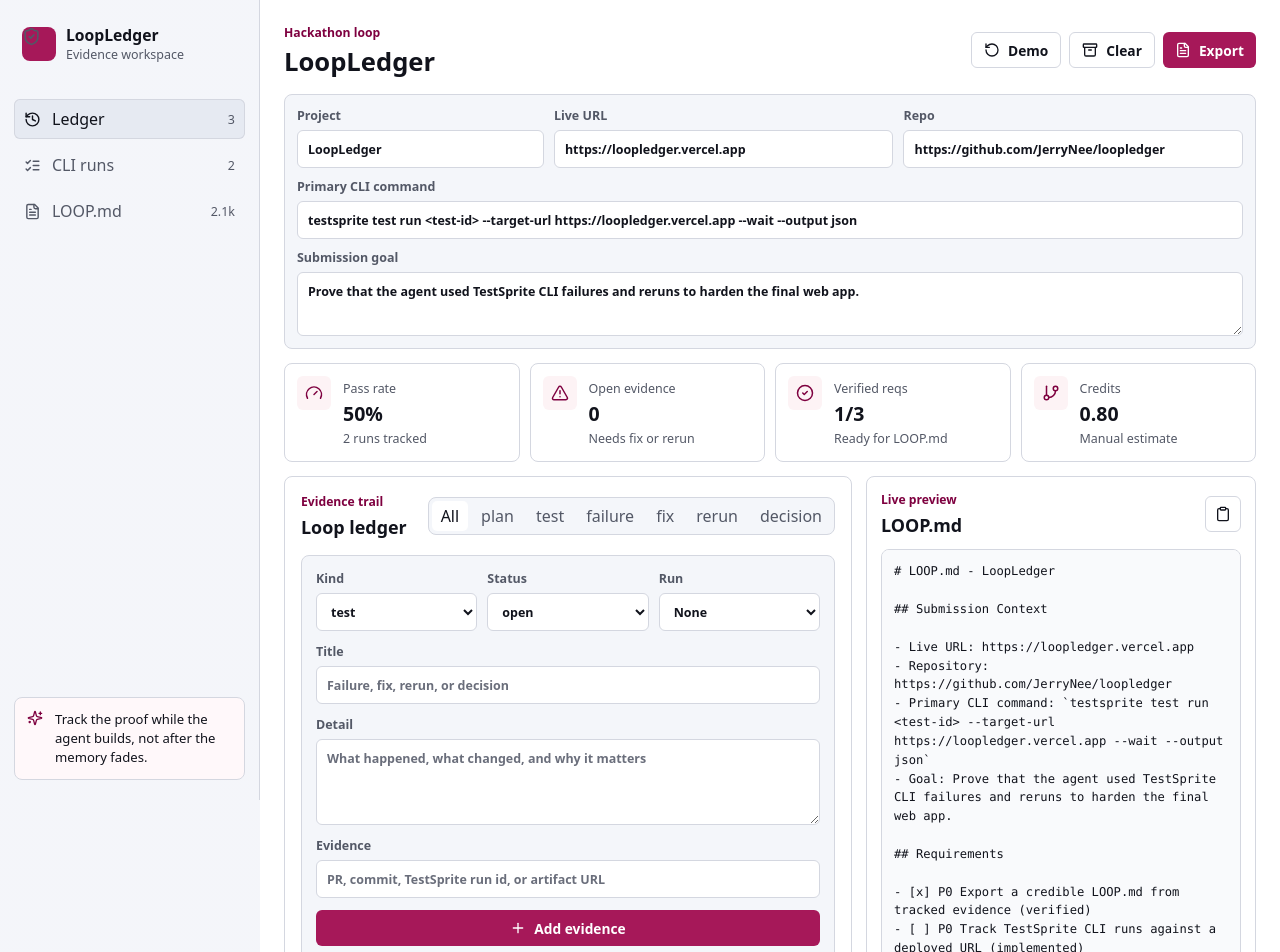
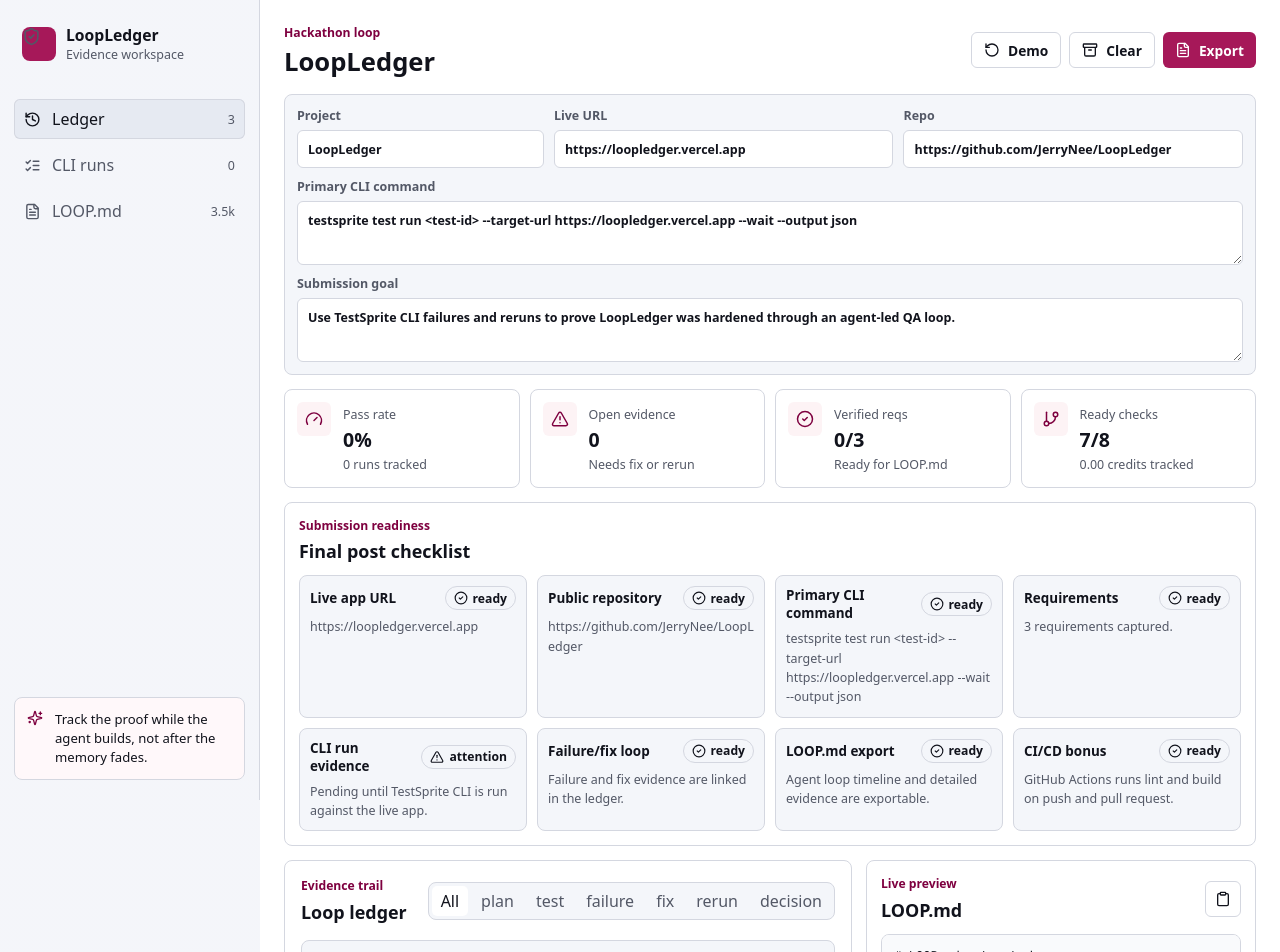
Before and after one commit to JerryNee/LoopLedger, a React (Vite) app: page / in a window 1280 px wide. Shown: the top 952 px of the page. Built offline with nearby package versions, Linux system fonts and the light colour scheme.

Commit message:
feat: harden hackathon loop evidence

```diff
--- a/src/App.tsx
+++ b/src/App.tsx
@@ -17,6 +17,7 @@
   TriangleAlert,
 } from 'lucide-react';
 import { generateLoopMarkdown } from './exportLoop';
+import { getReadinessItems, type ReadinessItem } from './readiness';
 import { clearLedgerState, loadLedgerState, restoreDemoState, saveLedgerState } from './storage';
 import type {
   EntryKind,
@@ -100,6 +101,10 @@
   }, [state]);
 
   const loopMarkdown = useMemo(() => generateLoopMarkdown(state), [state]);
+  const readinessItems = useMemo(
+    () => getReadinessItems(state, loopMarkdown),
+    [loopMarkdown, state],
+  );
 
   const stats = useMemo(() => {
     const passedRuns = state.runs.filter(run => run.status === 'passed').length;
@@ -113,6 +118,8 @@
       credits,
     };
   }, [state]);
+
+  const readyCount = readinessItems.filter(item => item.status === 'ready').length;
 
   const filteredEntries = useMemo(() => {
     const entries =
@@ -323,7 +330,7 @@
           </label>
           <label className="wide-field">
             Primary CLI command
-            <input
+            <textarea
               value={state.project.testCommand}
               onChange={event => updateProject('testCommand', event.target.value)}
               placeholder="testsprite test run ..."
@@ -343,8 +350,10 @@
           <Metric icon={<Gauge size={18} />} label="Pass rate" value={`${stats.passRate}%`} detail={`${state.runs.length} runs tracked`} />
           <Metric icon={<TriangleAlert size={18} />} label="Open evidence" value={String(stats.openEntries)} detail="Needs fix or rerun" />
           <Metric icon={<CheckCircle2 size={18} />} label="Verified reqs" value={`${stats.verifiedRequirements}/${state.requirements.length}`} detail="Ready for LOOP.md" />
-          <Metric icon={<GitBranch size={18} />} label="Credits" value={stats.credits.toFixed(2)} detail="Manual estimate" />
+          <Metric icon={<GitBranch size={18} />} label="Ready checks" value={`${readyCount}/${readinessItems.length}`} detail={`${stats.credits.toFixed(2)} credits tracked`} />
         </section>
+
+        <ReadinessPanel items={readinessItems} />
 
         <div className="content-grid">
           <section className="main-panel">
@@ -397,6 +406,33 @@
         </div>
       </section>
     </main>
+  );
+}
+
+function ReadinessPanel({ items }: { items: ReadinessItem[] }) {
+  return (
+    <section className="readiness-panel" aria-label="Submission readiness">
+      <div className="panel-heading">
+        <div>
+          <p className="section-label">Submission readiness</p>
+          <h2>Final post checklist</h2>
+        </div>
+      </div>
+      <div className="readiness-list">
+        {items.map(item => (
+          <article className="readiness-item" key={item.id}>
+            <div>
+              <strong>{item.label}</strong>
+              <span className={`status-pill readiness-${item.status}`}>
+                {item.status === 'ready' ? <CheckCircle2 size={14} /> : <TriangleAlert size={14} />}
+                {item.status}
+              </span>
+            </div>
+            <p>{item.detail}</p>
+          </article>
+        ))}
+      </div>
+    </section>
   );
 }
 
@@ -667,7 +703,7 @@
           </label>
           <label>
             Command
-            <input
+            <textarea
               value={props.runDraft.command}
               onChange={event =>
                 props.setRunDraft(current => ({ ...current, command: event.target.value }))
--- a/src/data.ts
+++ b/src/data.ts
@@ -1,10 +1,87 @@
 import type { LedgerState } from './types';
+
+export const starterState: LedgerState = {
+  project: {
+    name: 'LoopLedger',
+    liveUrl: 'https://loopledger.vercel.app',
+    repoUrl: 'https://github.com/JerryNee/LoopLedger',
+    testCommand:
+      'testsprite test run <test-id> --target-url https://loopledger.vercel.app --wait --output json',
+    submissionGoal:
+      'Use TestSprite CLI failures and reruns to prove LoopLedger was hardened through an agent-led QA loop.',
+  },
+  requirements: [
+    {
+      id: 'req-loop-md',
+      title: 'Keep an agent-written LOOP.md in the repo and app export',
+      owner: 'Agent',
+      priority: 'P0',
+      status: 'implemented',
+      acceptance:
+        'The repository includes LOOP.md and the export produces submission context, readiness checks, one-line loop iterations, CLI runs, and detailed evidence.',
+    },
+    {
+      id: 'req-readiness',
+      title: 'Show submission readiness before the final Discord post',
+      owner: 'Agent',
+      priority: 'P0',
+      status: 'implemented',
+      acceptance:
+        'The workspace flags live URL, public repo, CLI command, requirements, run evidence, failure/fix evidence, LOOP.md export, and CI/CD status.',
+    },
+    {
+      id: 'req-cli',
+      title: 'Record real TestSprite CLI runs against the deployed app',
+      owner: 'Builder',
+      priority: 'P0',
+      status: 'planned',
+      acceptance:
+        'After deployment, each TestSprite run records the command, target URL, outcome, notes, and follow-up fix or rerun.',
+    },
+  ],
+  runs: [],
+  entries: [
+    {
+      id: 'entry-start-001',
+      kind: 'plan',
+      status: 'verified',
+      title: 'Confirmed Season 3 loop rules and repository baseline',
+      detail:
+        'After the hackathon window opened, Codex verified the live Vercel URL, GitHub remote, existing CI, and local lint/build status before changing the product.',
+      evidence: 'curl https://loopledger.vercel.app, git remote, npm run lint, npm run build',
+      linkedRequirementId: 'req-loop-md',
+      createdAt: '2026-07-01T22:46:00.000Z',
+    },
+    {
+      id: 'entry-gap-001',
+      kind: 'failure',
+      status: 'resolved',
+      title: 'Found missing committed LOOP.md evidence',
+      detail:
+        'The app could export markdown, but the public repository did not yet carry the required agent-written LOOP.md artifact for judges to inspect.',
+      evidence: 'Repository root scan before this change',
+      linkedRequirementId: 'req-loop-md',
+      createdAt: '2026-07-01T22:48:00.000Z',
+    },
+    {
+      id: 'entry-fix-001',
+      kind: 'fix',
+      status: 'verified',
+      title: 'Added readiness checks and stronger LOOP.md timeline export',
+      detail:
+        'Codex added a submission readiness panel, replaced first-run demo data with a truthful hackathon starter ledger, and expanded the export with one-line agent loop iterations.',
+      evidence: 'commit: feat: harden hackathon loop evidence',
+      linkedRequirementId: 'req-readiness',
+      createdAt: '2026-07-01T22:52:00.000Z',
+    },
+  ],
+};
 
 export const demoState: LedgerState = {
   project: {
     name: 'LoopLedger',
     liveUrl: 'https://loopledger.vercel.app',
-    repoUrl: 'https://github.com/JerryNee/loopledger',
+    repoUrl: 'https://github.com/JerryNee/LoopLedger',
     testCommand: 'testsprite test run <test-id> --target-url https://loopledger.vercel.app --wait --output json',
     submissionGoal:
       'Prove that the agent used TestSprite CLI failures and reruns to harden the final web app.',
--- a/src/exportLoop.ts
+++ b/src/exportLoop.ts
@@ -1,4 +1,5 @@
 import type { LedgerEntry, LedgerState, Requirement, TestRun } from './types';
+import { getReadinessItems, type ReadinessItem } from './readiness';
 
 function formatDate(value: string): string {
   if (!value) return 'Not recorded';
@@ -38,10 +39,24 @@
   ].join('\n');
 }
 
+function timelineLine(entry: LedgerEntry, index: number): string {
+  const detail = entry.detail ? ` ${entry.detail}` : '';
+  const evidence = entry.evidence ? ` Evidence: ${entry.evidence}.` : '';
+  return `${index + 1}. ${formatDate(entry.createdAt)} - ${entry.kind}/${entry.status}: ${entry.title}.${detail}${evidence}`;
+}
+
+function readinessLine(item: ReadinessItem): string {
+  return `- [${item.status === 'ready' ? 'x' : ' '}] ${item.label}: ${item.detail}`;
+}
+
 export function generateLoopMarkdown(state: LedgerState): string {
   const { project, requirements, runs, entries } = state;
   const passed = runs.filter(run => run.status === 'passed').length;
   const totalCredits = runs.reduce((sum, run) => sum + run.credits, 0);
+  const sortedEntries = [...entries].sort(
+    (a, b) => new Date(a.createdAt).getTime() - new Date(b.createdAt).getTime(),
+  );
+  const readinessItems = getReadinessItems(state);
 
   return [
     `# LOOP.md - ${project.name || 'LoopLedger Project'}`,
@@ -53,9 +68,19 @@
     `- Primary CLI command: \`${project.testCommand || 'Not recorded'}\``,
     `- Goal: ${project.submissionGoal || 'Not recorded'}`,
     '',
+    '## Submission Readiness',
+    '',
+    ...readinessItems.map(readinessLine),
+    '',
     '## Requirements',
     '',
     ...(requirements.length > 0 ? requirements.map(requirementLine) : ['No requirements recorded.']),
+    '',
+    '## Agent Loop Timeline',
+    '',
+    ...(sortedEntries.length > 0
+      ? sortedEntries.map(timelineLine)
+      : ['No agent loop iterations recorded.']),
     '',
     '## TestSprite CLI Runs',
     '',
@@ -65,10 +90,10 @@
     '',
     '## Evidence Ledger',
     '',
-    ...(entries.length > 0 ? entries.map(entryLine) : ['No ledger entries recorded.']),
+    ...(sortedEntries.length > 0 ? sortedEntries.map(entryLine) : ['No ledger entries recorded.']),
     '',
     '## Final Notes',
     '',
-    'This file was generated by LoopLedger from tracked requirements, CLI run evidence, failure notes, fixes, and reruns.',
+    'This file was generated by LoopLedger from tracked requirements, CLI run evidence, failure notes, fixes, reruns, and agent-authored loop entries.',
   ].join('\n');
 }
--- /dev/null
+++ b/src/readiness.ts
@@ -0,0 +1,84 @@
+import type { LedgerState } from './types';
+
+export type ReadinessStatus = 'ready' | 'attention';
+
+export interface ReadinessItem {
+  id: string;
+  label: string;
+  status: ReadinessStatus;
+  detail: string;
+}
+
+function hasHttpUrl(value: string): boolean {
+  return /^https?:\/\/\S+\.\S+/.test(value.trim());
+}
+
+export function getReadinessItems(state: LedgerState, markdown = ''): ReadinessItem[] {
+  const entryKinds = new Set(state.entries.map(entry => entry.kind));
+  const hasFailureLoop =
+    entryKinds.has('failure') && (entryKinds.has('fix') || entryKinds.has('rerun'));
+  const testSpriteRuns = state.runs.filter(run => run.command.toLowerCase().includes('testsprite'));
+  const hasExportableLoop = state.entries.length > 0 && (markdown.length === 0 || markdown.length > 800);
+
+  return [
+    {
+      id: 'live-url',
+      label: 'Live app URL',
+      status: hasHttpUrl(state.project.liveUrl) ? 'ready' : 'attention',
+      detail: state.project.liveUrl || 'Add the deployed URL before running TestSprite CLI.',
+    },
+    {
+      id: 'repo-url',
+      label: 'Public repository',
+      status:
+        hasHttpUrl(state.project.repoUrl) && state.project.repoUrl.includes('github.com')
+          ? 'ready'
+          : 'attention',
+      detail: state.project.repoUrl || 'Add the GitHub repository URL.',
+    },
+    {
+      id: 'cli-command',
+      label: 'Primary CLI command',
+      status: state.project.testCommand.toLowerCase().includes('testsprite') ? 'ready' : 'attention',
+      detail: state.project.testCommand || 'Record the TestSprite CLI command for the loop.',
+    },
+    {
+      id: 'requirements',
+      label: 'Requirements',
+      status: state.requirements.length > 0 ? 'ready' : 'attention',
+      detail: `${state.requirements.length} requirement${state.requirements.length === 1 ? '' : 's'} captured.`,
+    },
+    {
+      id: 'cli-runs',
+      label: 'CLI run evidence',
+      status: testSpriteRuns.length > 0 ? 'ready' : 'attention',
+      detail:
+        testSpriteRuns.length > 0
+          ? `${testSpriteRuns.length} TestSprite run${testSpriteRuns.length === 1 ? '' : 's'} recorded.`
+          : 'Pending until TestSprite CLI is run against the live app.',
+    },
+    {
+      id: 'failure-loop',
+      label: 'Failure/fix loop',
+      status: hasFailureLoop ? 'ready' : 'attention',
+      detail: hasFailureLoop
+        ? 'Failure and fix evidence are linked in the ledger.'
+        : 'Add a failure plus fix or rerun entry after the first CLI result.',
+    },
+    {
+      id: 'loop-md',
+      label: 'LOOP.md export',
+      status: hasExportableLoop ? 'ready' : 'attention',
+      detail:
+        state.entries.length > 0
+          ? 'Agent loop timeline and detailed evidence are exportable.'
+          : 'Add ledger entries before exporting LOOP.md.',
+    },
+    {
+      id: 'ci',
+      label: 'CI/CD bonus',
+      status: 'ready',
+      detail: 'GitHub Actions runs lint and build on push and pull request.',
+    },
+  ];
+}
--- a/src/storage.ts
+++ b/src/storage.ts
@@ -1,16 +1,32 @@
-import { blankState, demoState } from './data';
+import { blankState, demoState, starterState } from './data';
 import type { LedgerState } from './types';
 
-const STORAGE_KEY = 'loopledger-state-v1';
+const STORAGE_KEY = 'loopledger-state-v2';
+
+function cloneState(state: LedgerState): LedgerState {
+  return JSON.parse(JSON.stringify(state)) as LedgerState;
+}
+
+function normalizeState(state: LedgerState): LedgerState {
+  return {
+    project: {
+      ...starterState.project,
+      ...state.project,
+    },
+    requirements: Array.isArray(state.requirements) ? state.requirements : [],
+    runs: Array.isArray(state.runs) ? state.runs : [],
+    entries: Array.isArray(state.entries) ? state.entries : [],
+  };
+}
 
 export function loadLedgerState(): LedgerState {
   const raw = window.localStorage.getItem(STORAGE_KEY);
-  if (!raw) return demoState;
+  if (!raw) return cloneState(starterState);
 
   try {
-    return JSON.parse(raw) as LedgerState;
+    return normalizeState(JSON.parse(raw) as LedgerState);
   } catch {
-    return demoState;
+    return cloneState(starterState);
   }
 }
 
@@ -20,10 +36,10 @@
 
 export function clearLedgerState(): LedgerState {
   window.localStorage.removeItem(STORAGE_KEY);
-  return blankState;
+  return cloneState(blankState);
 }
 
 export function restoreDemoState(): LedgerState {
   saveLedgerState(demoState);
-  return demoState;
+  return cloneState(demoState);
 }
--- a/src/styles.css
+++ b/src/styles.css
@@ -372,6 +372,58 @@
   font-size: 1.22rem;
 }
 
+.readiness-panel {
+  margin: 0 0 14px;
+  padding: 14px;
+  border: 1px solid var(--line);
+  border-radius: 8px;
+  background: var(--bg);
+}
+
+.readiness-list {
+  display: grid;
+  grid-template-columns: repeat(4, minmax(180px, 1fr));
+  gap: 10px;
+  margin-top: 12px;
+}
+
+.readiness-item {
+  min-width: 0;
+  padding: 10px;
+  border: 1px solid var(--line);
+  border-radius: 8px;
+  background: var(--surface);
+}
+
+.readiness-item > div {
+  display: flex;
+  align-items: center;
+  justify-content: space-between;
+  gap: 8px;
+}
+
+.readiness-item strong {
+  font-size: 0.84rem;
+}
+
+.readiness-item p {
+  margin: 7px 0 0;
+  font-size: 0.78rem;
+  overflow-wrap: anywhere;
+}
+
+.readiness-ready {
+  border-color: oklch(0.78 0.08 150);
+  background: oklch(0.96 0.035 150);
+  color: oklch(0.34 0.1 150);
+}
+
+.readiness-attention {
+  border-color: oklch(0.82 0.09 76);
+  background: oklch(0.972 0.035 76);
+  color: oklch(0.42 0.1 76);
+}
+
 .content-grid {
   display: grid;
   grid-template-columns: minmax(0, 1fr) 390px;
@@ -403,6 +455,7 @@
 .segmented {
   display: flex;
   gap: 4px;
+  max-width: 100%;
   padding: 3px;
   border: 1px solid var(--line);
   border-radius: 8px;
@@ -707,6 +760,7 @@
 
   .project-strip,
   .metric-grid,
+  .readiness-list,
   .two-column,
   .form-row.compact {
     grid-template-columns: 1fr;
@@ -720,6 +774,10 @@
     grid-template-columns: 1fr;
     align-items: start;
   }
+
+  .segmented {
+    width: 100%;
+  }
 }
 
 @media (prefers-reduced-motion: reduce) {
```
Also changed, not shown: 2 other files (tests, documents, lock files or other folders).
